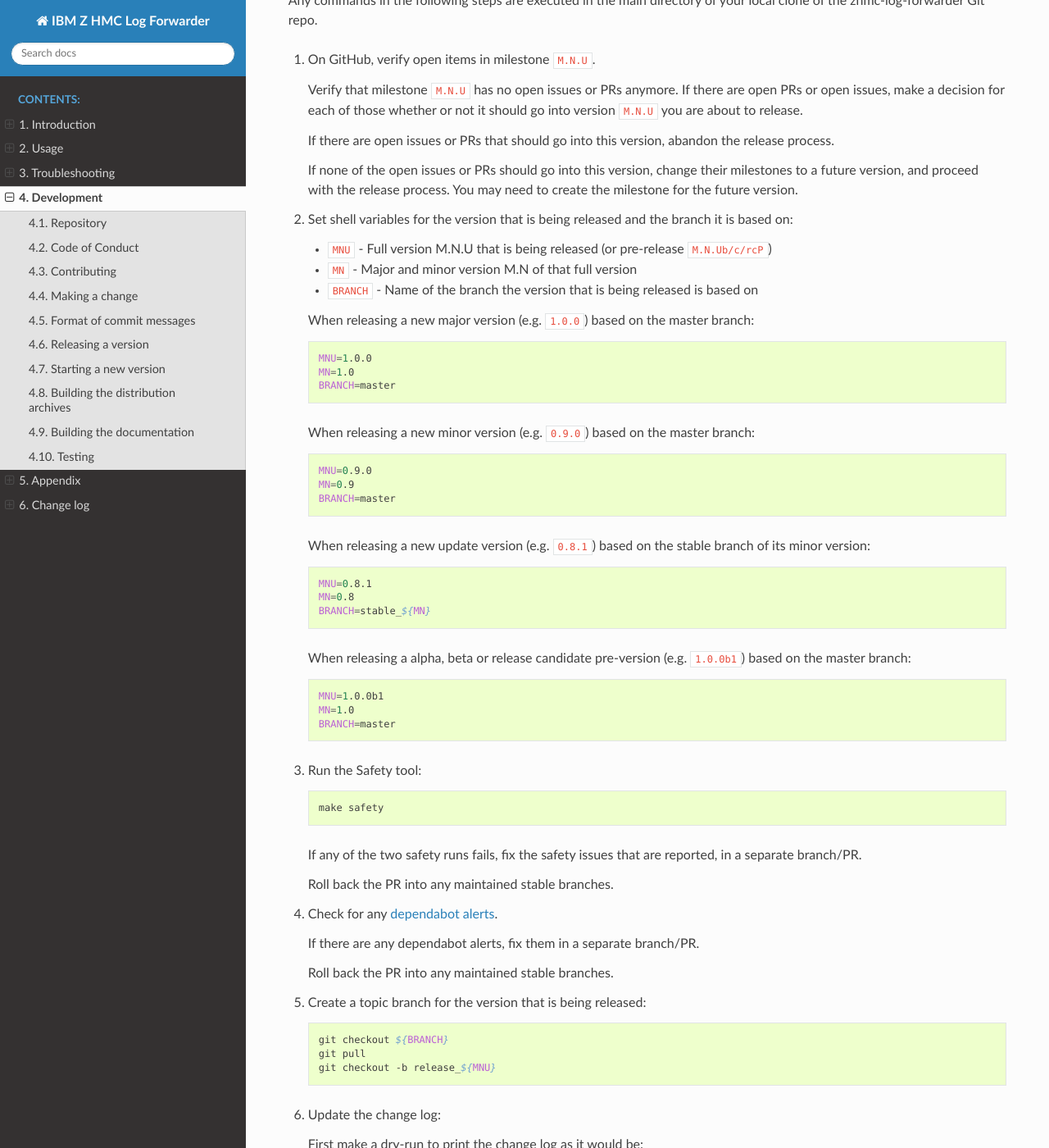
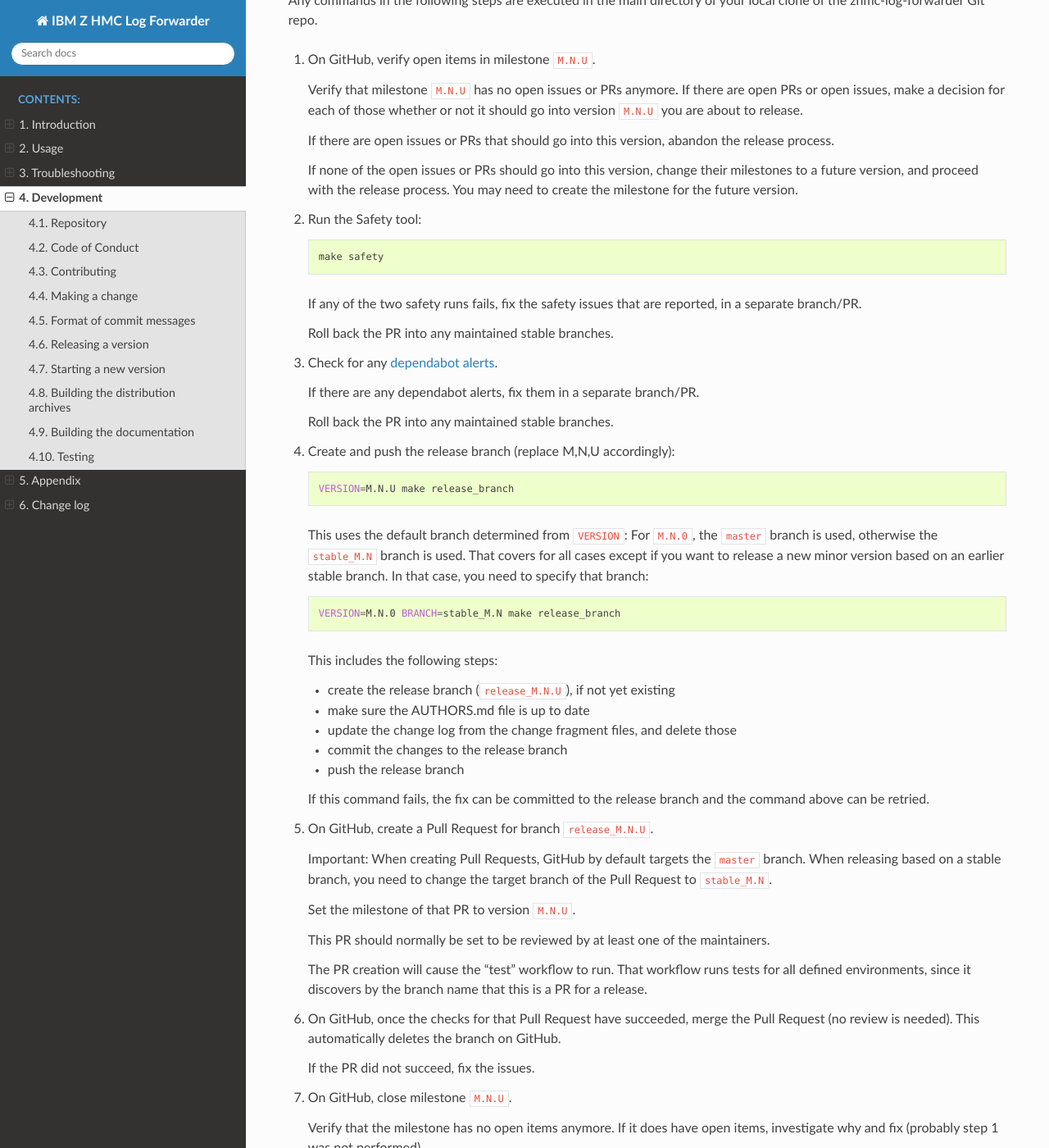
Before and after one commit to zhmcclient/zhmc-log-forwarder, a Sphinx documentation site: the page built from docs/development.rst, in a window 1280 px wide and 1400 px high, scrolled down 3894 px. Shown: the whole window at 82% size. Built offline with Sphinx 7.4.7 and the Read the Docs theme 2.0.0, drawn with Linux system fonts in a browser that asks for light colours; the version number could not be read and is left out; some of the changed text lies outside the part shown.

Commit message:
Simplified release and start of a new version
Signed-off-by: Andreas Maier <maiera@de.ibm.com>

```diff
--- /dev/null
+++ b/changes/70.cleanup.rst
@@ -0,0 +1,2 @@
+Dev: Dropped the 'make upload' target, because the release to PyPI has
+been migrated to using a publish workflow.
--- /dev/null
+++ b/changes/70.feature.1.rst
@@ -0,0 +1,3 @@
+Dev: Encapsulated the releasing of a version to PyPI into new 'release_branch'
+and 'release_publish' make targets. See the development documentation for
+details.
--- /dev/null
+++ b/changes/70.feature.2.rst
@@ -0,0 +1,2 @@
+Dev: Encapsulated the starting of a new version into new 'start_branch' and
+'start_tag' make targets. See the development documentation for details.
--- a/docs/development.rst
+++ b/docs/development.rst
@@ -231,7 +231,8 @@
 It covers all variants of versions that can be released:
 
 * Releasing a new major version (Mnew.0.0) based on the master branch
-* Releasing a new minor version (M.Nnew.0) based on the master branch
+* Releasing a new minor version (M.Nnew.0) based on the master branch or based
+  on an earlier stable branch
 * Releasing a new update version (M.N.Unew) based on the stable branch of its
   minor version
 
@@ -255,51 +256,7 @@
     milestones to a future version, and proceed with the release process. You
     may need to create the milestone for the future version.
 
-2.  Set shell variables for the version that is being released and the branch
-    it is based on:
-
-    * ``MNU`` - Full version M.N.U that is being released (or pre-release ``M.N.Ub/c/rcP``)
-    * ``MN`` - Major and minor version M.N of that full version
-    * ``BRANCH`` - Name of the branch the version that is being released is
-      based on
-
-    When releasing a new major version (e.g. ``1.0.0``) based on the master
-    branch:
-
-    .. code-block:: sh
-
-        MNU=1.0.0
-        MN=1.0
-        BRANCH=master
-
-    When releasing a new minor version (e.g. ``0.9.0``) based on the master
-    branch:
-
-    .. code-block:: sh
-
-        MNU=0.9.0
-        MN=0.9
-        BRANCH=master
-
-    When releasing a new update version (e.g. ``0.8.1``) based on the stable
-    branch of its minor version:
-
-    .. code-block:: sh
-
-        MNU=0.8.1
-        MN=0.8
-        BRANCH=stable_${MN}
-
-    When releasing a alpha, beta or release candidate pre-version (e.g. ``1.0.0b1``) based on the master
-    branch:
-
-    .. code-block:: sh
-
-        MNU=1.0.0b1
-        MN=1.0
-        BRANCH=master
-
-3.  Run the Safety tool:
+2.  Run the Safety tool:
 
     .. code-block:: sh
 
@@ -310,53 +267,41 @@
 
     Roll back the PR into any maintained stable branches.
 
-4.  Check for any
+3.  Check for any
     `dependabot alerts <https://github.com/zhmcclient/zhmc-log-forwarder/security/dependabot>`_.
 
     If there are any dependabot alerts, fix them in a separate branch/PR.
 
     Roll back the PR into any maintained stable branches.
 
-5.  Create a topic branch for the version that is being released:
+4.  Create and push the release branch (replace M,N,U accordingly):
 
     .. code-block:: sh
 
-        git checkout ${BRANCH}
-        git pull
-        git checkout -b release_${MNU}
+        VERSION=M.N.U make release_branch
 
-6.  Update the change log:
-
-    First make a dry-run to print the change log as it would be:
+    This uses the default branch determined from ``VERSION``: For ``M.N.0``,
+    the ``master`` branch is used, otherwise the ``stable_M.N`` branch is used.
+    That covers for all cases except if you want to release a new minor version
+    based on an earlier stable branch. In that case, you need to specify that
+    branch:
 
     .. code-block:: sh
 
-        towncrier build --draft
+        VERSION=M.N.0 BRANCH=stable_M.N make release_branch
 
-    If you are satisfied with the change log, update the change log:
+    This includes the following steps:
 
-    .. code-block:: sh
+    * create the release branch (``release_M.N.U``), if not yet existing
+    * make sure the AUTHORS.md file is up to date
+    * update the change log from the change fragment files, and delete those
+    * commit the changes to the release branch
+    * push the release branch
 
-        towncrier build --yes
+    If this command fails, the fix can be committed to the release branch
+    and the command above can be retried.
 
-    This will update the change log file ``docs/changes.rst`` with the
-    information from the change fragment files in the ``changes`` directory, and
-    will delete these change fragment files.
-
-7.  Update the authors:
-
-    .. code-block:: sh
-
-        make authors
-
-8.  Commit your changes and push the topic branch to the remote repo:
-
-    .. code-block:: sh
-
-        git commit -asm "Release ${MNU}"
-        git push --set-upstream origin release_${MNU}
-
-9.  On GitHub, create a Pull Request for branch ``release_M.N.U``.
+5.  On GitHub, create a Pull Request for branch ``release_M.N.U``.
 
     Important: When creating Pull Requests, GitHub by default targets the
     ``master`` branch. When releasing based on a stable branch, you need to
@@ -371,34 +316,40 @@
     tests for all defined environments, since it discovers by the branch name
     that this is a PR for a release.
 
-10. On GitHub, once the checks for that Pull Request have succeeded, merge the
+6.  On GitHub, once the checks for that Pull Request have succeeded, merge the
     Pull Request (no review is needed). This automatically deletes the branch
     on GitHub.
 
     If the PR did not succeed, fix the issues.
 
-11. On GitHub, close milestone ``M.N.U``.
+7.  On GitHub, close milestone ``M.N.U``.
 
     Verify that the milestone has no open items anymore. If it does have open
     items, investigate why and fix (probably step 1 was not performed).
 
-12. Publish the package
+8.  Publish the package (replace M,N,U accordingly):
 
     .. code-block:: sh
 
-        git checkout ${BRANCH}
-        git pull
-        git branch -D release_${MNU}
-        git branch -D -r origin/release_${MNU}
-        git tag -f ${MNU}
-        git push -f --tags
+        VERSION=M.N.U make release_publish
 
-    Pushing the new tag will cause the "publish" workflow to run. That workflow
+    or (see step 4):
+
+    .. code-block:: sh
+
+        VERSION=M.N.0 BRANCH=stable_M.N make release_publish
+
+    This includes the following steps:
+
+    * create and push the release tag
+    * clean up the release branch
+
+    Pushing the release tag will cause the "publish" workflow to run. That workflow
     builds the package, publishes it on PyPI, creates a release for it on
-    Github, and finally creates a new stable branch on Github if the master
+    GitHub, and finally creates a new stable branch on GitHub if the master
     branch was released.
 
-13. Verify the publishing
+9.  Verify the publishing
 
     Wait for the "publish" workflow for the new release to have completed:
     https://github.com/zhmcclient/zhmc-log-forwarder/actions/workflows/publish.yml
@@ -442,63 +393,34 @@
 Any commands in the following steps are executed in the main directory of your
 local clone of the zhmc-log-forwarder Git repo.
 
-1.  Set shell variables for the version that is being started and the branch it
-    is based on:
+1.  Create and push the start branch (replace M,N,U accordingly):
 
-    * ``MNU`` - Full version M.N.U that is being started
-    * ``MN`` - Major and minor version M.N of that full version
-    * ``BRANCH`` -  Name of the branch the version that is being started is
-      based on
+    .. code-block:: sh
 
-    When starting a new major version (e.g. ``1.0.0``) based on the master
+        VERSION=M.N.U make start_branch
+
+    This uses the default branch determined from ``VERSION``: For ``M.N.0``,
+    the ``master`` branch is used, otherwise the ``stable_M.N`` branch is used.
+    That covers for all cases except if you want to start a new minor version
+    based on an earlier stable branch. In that case, you need to specify that
     branch:
 
     .. code-block:: sh
 
-        MNU=1.0.0
-        MN=1.0
-        BRANCH=master
+        VERSION=M.N.0 BRANCH=stable_M.N make start_branch
 
-    When starting a new minor version (e.g. ``0.9.0``) based on the master
-    branch:
+    This includes the following steps:
 
-    .. code-block:: sh
+    * create the start branch (``start_M.N.U``), if not yet existing
+    * create a dummy change
+    * commit and push the start branch (``start_M.N.U``)
 
-        MNU=0.9.0
-        MN=0.9
-        BRANCH=master
-
-    When starting a new minor version (e.g. ``0.8.1``) based on the stable
-    branch of its minor version:
-
-    .. code-block:: sh
-
-        MNU=0.8.1
-        MN=0.8
-        BRANCH=stable_${MN}
-
-2.  Create a topic branch for the version that is being started:
-
-    .. code-block:: sh
-
-        git fetch origin
-        git checkout ${BRANCH}
-        git pull
-        git checkout -b start_${MNU}
-
-3.  Commit your changes and push them to the remote repo:
-
-    .. code-block:: sh
-
-        git commit -asm "Start ${MNU}"
-        git push --set-upstream origin start_${MNU}
-
-4.  On GitHub, create a milestone for the new version ``M.N.U``.
+2.  On GitHub, create a milestone for the new version ``M.N.U``.
 
     You can create a milestone in GitHub via Issues -> Milestones -> New
     Milestone.
 
-5.  On GitHub, create a Pull Request for branch ``start_M.N.U``.
+3.  On GitHub, create a Pull Request for branch ``start_M.N.U``.
 
     Important: When creating Pull Requests, GitHub by default targets the
     ``master`` branch. When starting a version based on a stable branch, you
@@ -516,25 +438,27 @@
     should not be any such issues or pull requests anymore. So this step here
     is just an additional safeguard.
 
-7.  On GitHub, once the checks for the Pull Request for branch ``start_M.N.U``
+5.  On GitHub, once the checks for the Pull Request for branch ``start_M.N.U``
     have succeeded, merge the Pull Request (no review is needed). This
     automatically deletes the branch on GitHub.
 
-8.  Add release start tag and clean up the local repo:
-
-    Note: An initial tag is necessary because the automatic version calculation
-    done by setuptools-scm uses the most recent tag in the commit history and
-    increases the least significant part of the version by one, without
-    providing any controls to change that behavior.
+6.  Update and clean up the local repo (replace M,N,U accordingly):
 
     .. code-block:: sh
 
-        git checkout ${BRANCH}
-        git pull
-        git branch -D start_${MNU}
-        git branch -D -r origin/start_${MNU}
-        git tag -f ${MNU}a0
-        git push -f --tags
+        VERSION=M.N.U make start_tag
+
+    or (see step 1):
+
+    .. code-block:: sh
+
+        VERSION=M.N.0 BRANCH=stable_M.N make start_tag
+
+    This includes the following steps:
+
+    * checkout and pull the branch that was started (``master`` or ``stable_M.N``)
+    * delete the start branch (``start_M.N.U``) locally and remotely
+    * create and push the start tag (``M.N.Ua0``)
 
 
 Building the distribution archives
--- a/minimum-constraints-develop.txt
+++ b/minimum-constraints-develop.txt
@@ -93,11 +93,6 @@
 bandit==1.7.8
 # PyYAML is used by bandit and is covered in minimum-constraints-install.txt
 
-# Twine (no imports, invoked via twine script):
-twine==3.0.0
-readme-renderer==23.0
-pywin32-ctypes==0.2.0; sys_platform=="win32"
-
 # Package dependency management tools (not used by any make rules)
 pipdeptree==2.16.0
 pip-check-reqs==2.4.3; python_version <= '3.11'
```
Also changed, not shown: other parts of docs/development.rst (+1 -1 lines), requirements-develop.txt (+0 -7 lines), 1 other file.
